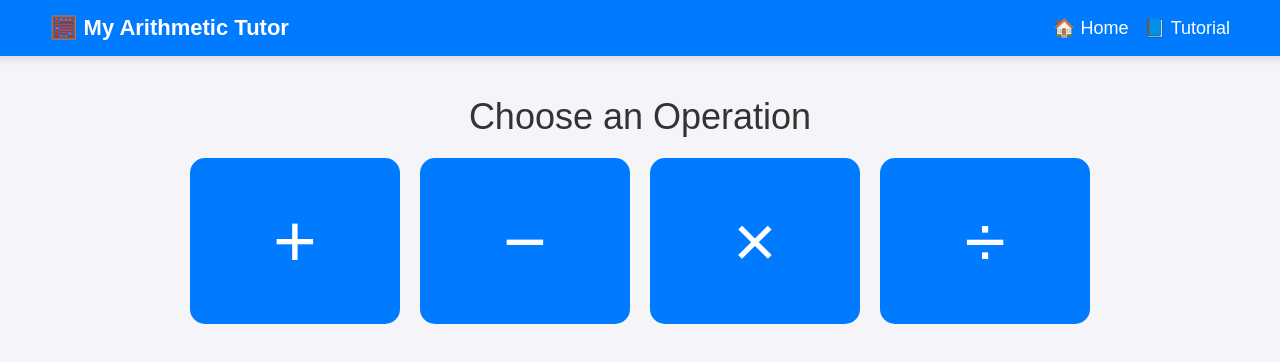
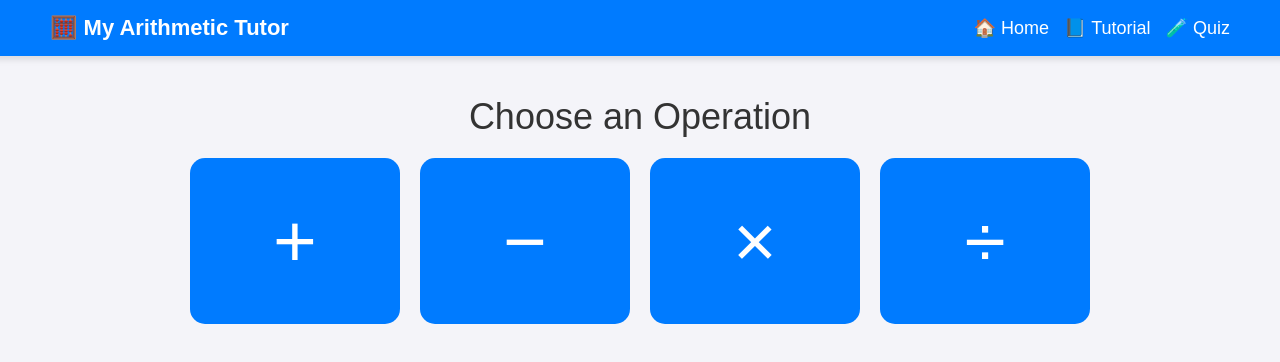
Before and after one commit to Akamshu/math, a plain HTML site: page index.html in a window 1280 px wide. Shown: the top 362 px of the page. Drawn offline with Linux system fonts and the light colour scheme.

Commit message:
Update index.html

```diff
--- a/index.html
+++ b/index.html
@@ -161,7 +161,7 @@
   <ul class="nav-links">
     <li><a href="#" onclick="goHome()">🏠 Home</a></li>
     <li><a href="#" onclick="goHome()">📘 Tutorial</a></li>
-    <!-- <li><a href="#" onclick="startQuiz()">🧪 Quiz</a></li> -->
+     <li><a href="maths.html">🧪 Quiz</a></li>
   </ul>
 </nav>
 
```
